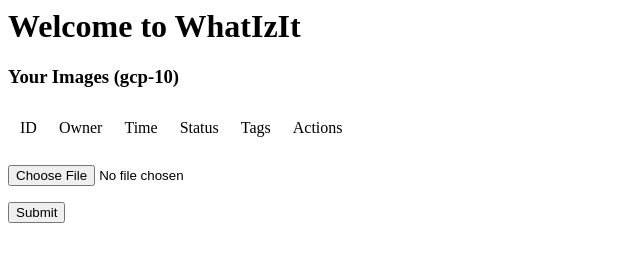
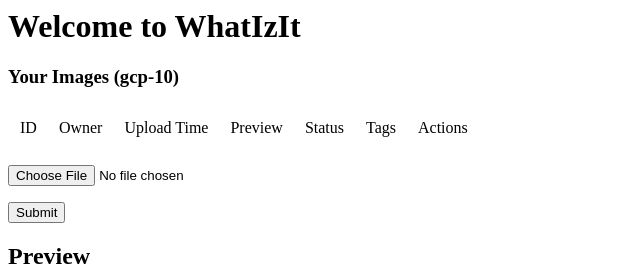
Before and after one commit to sunray0620/whatizit, a Flask app: page /my_images in a window 1280 px wide. Shown: the top 267 px of the page, without its empty margins (0-640 px from the left). Run offline with Flask 2, Linux system fonts and the light colour scheme; data that the repository does not hold is empty.

Commit message:
enable image preview

```diff
--- a/app/my_images.py
+++ b/app/my_images.py
@@ -48,8 +48,8 @@ def delete_image(image_id):
         {'ContentType': 'application/json'})
 
 
-@my_images.route('/my_images/post_test', methods=['POST'])
-def post_new_image_test():
+@my_images.route('/my_images/post', methods=['POST'])
+def post_new_image():
     uploaded_file = request.files['file']
     if not uploaded_file.filename:
         return (
@@ -58,7 +58,7 @@ def post_new_image_test():
             {'ContentType': 'application/json'})
 
     # Save new entity to datastore
-    owner = 'gcp-10'
+    owner = request.headers.get(USER_HEADER, 'gcp-10')
     new_image_key = datastore_client.key(datastore_kind_name)
     new_image = datastore.Entity(key=new_image_key)
     new_image['upload_ts'] = datetime.now()
@@ -82,21 +82,3 @@ def post_new_image_test():
         json.dumps({'success': True}),
         200,
         {'ContentType': 'application/json'})
-
-
-@my_images.route('/my_images/post', methods=['POST'])
-def post_new_image():
-    owner = 'gcp-10'
-    new_image_key = datastore_client.key(datastore_kind_name)
-    new_image = datastore.Entity(key=new_image_key)
-    new_image['upload_ts'] = datetime.now()
-    new_image['owner'] = owner
-    new_image['status'] = 'pending'
-    new_image['tags'] = ''
-
-    datastore_client.put(new_image)
-
-    return (
-        json.dumps({'success': True}),
-        200,
-        {'ContentType': 'application/json'})
--- a/templates/my_images.html
+++ b/templates/my_images.html
@@ -9,7 +9,8 @@
     <tr>
         <td style="padding:10px">ID</td>
         <td style="padding:10px">Owner</td>
-        <td style="padding:10px">Time</td>
+        <td style="padding:10px">Upload Time</td>
+        <td style="padding:10px">Preview</td>
         <td style="padding:10px">Status</td>
         <td style="padding:10px">Tags</td>
         <td style="padding:10px">Actions</td>
@@ -20,7 +21,7 @@
         <td style="padding:10px">{{ my_image['owner'] }}</td>
         <td style="padding:10px">{{ my_image['upload_ts_str'] }}</td>
         <td style="padding:10px">
-            <a href="https://storage.cloud.google.com/gti-gcp10-whatizit.google.com.a.appspot.com/{{ my_image['id'] }}.jpg">Link</a>
+            <a class="preview_link" href="javascript:void(0)" imageurl="https://storage.cloud.google.com/gti-gcp10-whatizit.google.com.a.appspot.com/{{ my_image['id'] }}.jpg">Link</a>
         </td>
         <td style="padding:10px">{{ my_image['status'] }}</td>
         <td style="padding:10px">{{ my_image['tags'] }}</td>
@@ -33,10 +34,15 @@
     {% endfor %}
 </table>
 
-<form method="POST" action="/my_images/post_test" enctype="multipart/form-data">
+<form method="POST" action="/my_images/post" enctype="multipart/form-data">
     <p><input type="file" name="file" accept=".jpg"></p>
     <p><input type="submit" value="Submit"></p>
 </form>
+
+<h2>Preview</h2>
+<div>
+<img id="pic_preview" src="#" alt="ALT" width="600">
+</div>
 
 <script>
 $(document).ready(function() {
@@ -60,6 +66,12 @@ $(document).ready(function() {
             alert("Data: " + data + "\nStatus: " + status);
         });
     });
+
+    $(".preview_link").click(function() {
+        console.log($(this).attr('imageurl'))
+        image_url = $(this).attr('imageurl')
+        $("#pic_preview").attr("src", image_url)
+    });
 });
 </script>
 </body>
```
